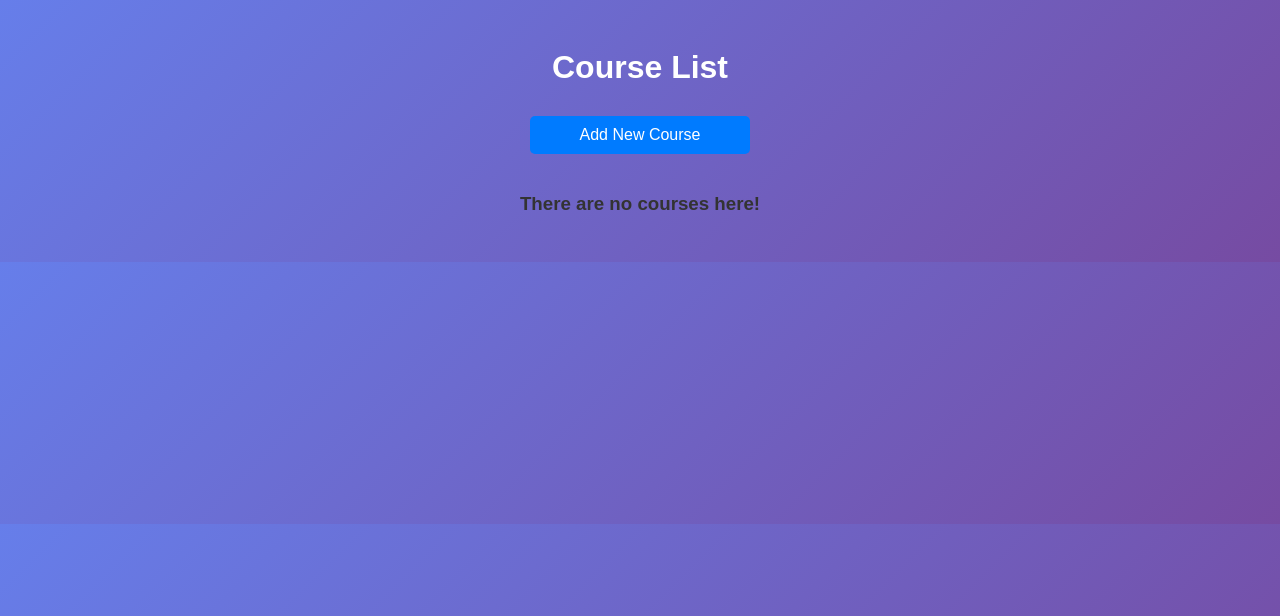
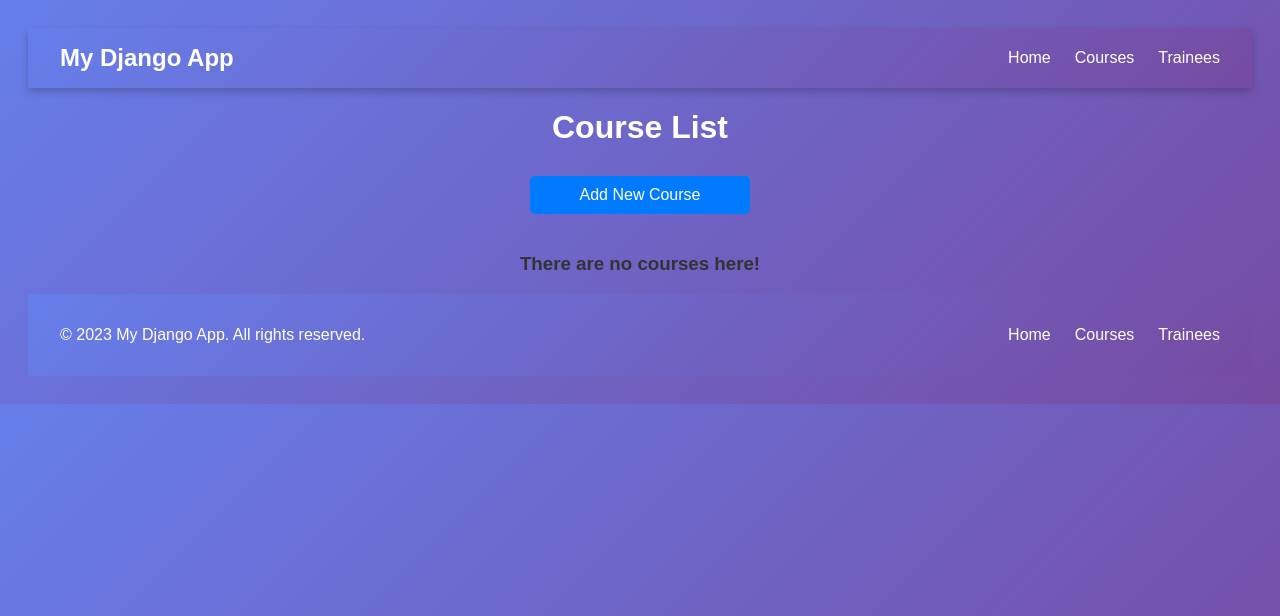
Before and after one commit to MostafaKadry/iti_platform, a Django app: page /courses/ in a window 1280 px wide. Shown: the top 616 px of the page. Run offline with Django 5.2, Linux system fonts and the light colour scheme.

Commit message:
ending of courses app

```diff
--- a/DjangoProject/settings.py
+++ b/DjangoProject/settings.py
@@ -118,6 +118,7 @@ USE_TZ = True
 # https://docs.djangoproject.com/en/5.1/howto/static-files/
 
 STATIC_URL = 'static/'
+STATICFILES_DIRS = [BASE_DIR / 'static']
 
 # Default primary key field type
 # https://docs.djangoproject.com/en/5.1/ref/settings/#default-auto-field
--- a/DjangoProject/urls.py
+++ b/DjangoProject/urls.py
@@ -19,6 +19,6 @@ from django.urls import include, path
 
 urlpatterns = [
    # path('admin/', admin.site.urls),
-    path("trainees/", include("trainee.urls")),
-    path("courses/", include("course.urls"))
+    path("trainees/", include("trainee.urls"), name="trainees"),
+    path("courses/", include("course.urls"), name="courses")
 ]
--- a/course/templates/all_courses.html
+++ b/course/templates/all_courses.html
@@ -1,3 +1,6 @@
+{% extends 'base.html' %}
+{% load static %}
+{% block content %}
 <!DOCTYPE html>
 <html lang="en">
 <head>
@@ -133,3 +136,5 @@
     </div>
 </body>
 </html>
+
+{% endblock %}
--- a/course/templates/course_form.html
+++ b/course/templates/course_form.html
@@ -1,3 +1,7 @@
+{% extends 'base.html' %}
+{% load static %}
+{% block content %}
+
 <!DOCTYPE html>
 <html lang="en">
 <head>
@@ -124,3 +128,5 @@
     </div>
 </body>
 </html>
+
+{% endblock %}
--- a/course/templates/update_course.html
+++ b/course/templates/update_course.html
@@ -1,3 +1,6 @@
+{% extends 'base.html' %}
+{% load static %}
+{% block content %}
 <!DOCTYPE html>
 <html lang="en">
 <head>
@@ -112,3 +115,6 @@
     </div>
 </body>
 </html>
+
+
+{% endblock %}
--- /dev/null
+++ b/static/styles/footer.css
@@ -0,0 +1,42 @@
+.footer {
+    background: linear-gradient(135deg, #667eea, #764ba2);
+    color: white;
+    padding: 1rem 2rem;
+    text-align: center;
+    margin-top: auto; /* Push footer to the bottom */
+}
+
+.footer-container {
+    max-width: 1200px;
+    margin: 0 auto;
+    display: flex;
+    justify-content: space-between;
+    align-items: center;
+}
+
+.footer-links {
+    list-style: none;
+    display: flex;
+    gap: 1.5rem;
+    margin: 0;
+    padding: 0;
+}
+
+.footer-links li a {
+    color: white;
+    text-decoration: none;
+    font-size: 1rem;
+    transition: color 0.3s ease;
+}
+
+.footer-links li a:hover {
+    color: #ffdd57;
+}
+
+/* Mobile Responsiveness */
+@media (max-width: 768px) {
+    .footer-container {
+        flex-direction: column;
+        gap: 1rem;
+    }
+}
--- /dev/null
+++ b/static/styles/navbar.css
@@ -0,0 +1,75 @@
+
+.navbar {
+    background: linear-gradient(135deg, #667eea, #764ba2);
+    padding: 1rem 2rem;
+    box-shadow: 0px 4px 8px rgba(0, 0, 0, 0.2);
+}
+
+.navbar-container {
+    display: flex;
+    justify-content: space-between;
+    align-items: center;
+    max-width: 1200px;
+    margin: 0 auto;
+}
+
+.navbar-logo {
+    color: white;
+    font-size: 1.5rem;
+    font-weight: 600;
+    text-decoration: none;
+}
+
+.navbar-menu {
+    list-style: none;
+    display: flex;
+    gap: 1.5rem;
+    margin: 0;
+    padding: 0;
+}
+
+.navbar-menu li a {
+    color: white;
+    text-decoration: none;
+    font-size: 1rem;
+    transition: color 0.3s ease;
+}
+
+.navbar-menu li a:hover {
+    color: #ffdd57;
+}
+
+.navbar-toggle {
+    display: none;
+    flex-direction: column;
+    cursor: pointer;
+}
+
+.navbar-toggle .bar {
+    height: 3px;
+    width: 25px;
+    background-color: white;
+    margin: 4px 0;
+    transition: all 0.3s ease;
+}
+
+/* Mobile Responsiveness */
+@media (max-width: 768px) {
+    .navbar-menu {
+        display: none;
+        flex-direction: column;
+        width: 100%;
+        background: linear-gradient(135deg, #667eea, #764ba2);
+        position: absolute;
+        top: 60px;
+        left: 0;
+    }
+
+    .navbar-menu.active {
+        display: flex;
+    }
+
+    .navbar-toggle {
+        display: flex;
+    }
+}
--- /dev/null
+++ b/templates/base.html
@@ -0,0 +1,34 @@
+
+<!DOCTYPE html>
+<html lang="en">
+<head>
+    <meta charset="UTF-8">
+    <meta name="viewport" content="width=device-width, initial-scale=1.0">
+    <title>{% block title %}My Django App{% endblock %}</title>
+ {% load static %}
+    <link rel="stylesheet" href="{% static 'styles/navbar.css' %}">
+    <link rel="stylesheet" href="{% static 'styles/footer.css' %}">
+    {% block extra_css %}{% endblock %}
+</head>
+<body>
+    {% include 'navbar.html' %}
+
+    <main>
+        {% block content %}
+
+        {% endblock %}
+    </main>
+
+    {% include 'footer.html' %}
+
+    <script>
+        // Mobile menu toggle
+        const mobileMenu = document.getElementById('mobile-menu');
+        const navbarMenu = document.querySelector('.navbar-menu');
+
+        mobileMenu.addEventListener('click', () => {
+            navbarMenu.classList.toggle('active');
+        });
+    </script>
+</body>
+</html>
--- a/templates/footer.html
+++ b/templates/footer.html
@@ -1,10 +1,11 @@
-<!DOCTYPE html>
-<html lang="en">
-<head>
-    <meta charset="UTF-8">
-    <title>Title</title>
-</head>
-<body>
-
-</body>
-</html>
+<!-- footer.html -->
+<footer class="footer">
+    <div class="footer-container">
+        <p>&copy; 2023 My Django App. All rights reserved.</p>
+        <ul class="footer-links">
+            <li><a href="/">Home</a></li>
+            <li><a href="{% url 'retrieve_courses' %}">Courses</a></li>
+            <li><a href="{% url 'get_trainee' %}">Trainees</a></li>
+        </ul>
+    </div>
+</footer>
--- a/templates/navbar.html
+++ b/templates/navbar.html
@@ -1,10 +1,16 @@
-<!DOCTYPE html>
-<html lang="en">
-<head>
-    <meta charset="UTF-8">
-    <title>Title</title>
-</head>
-<body>
 
-</body>
-</html>
+<nav class="navbar">
+    <div class="navbar-container">
+        <a href="/" class="navbar-logo">My Django App</a>
+        <ul class="navbar-menu">
+            <li><a href="/">Home</a></li>
+            <li><a href="{% url 'retrieve_courses' %}">Courses</a></li>
+            <li><a href="{% url 'get_trainee' %}">Trainees</a></li>
+        </ul>
+        <div class="navbar-toggle" id="mobile-menu">
+            <span class="bar"></span>
+            <span class="bar"></span>
+            <span class="bar"></span>
+        </div>
+    </div>
+</nav>
--- a/trainee/templates/add_trainee.html
+++ b/trainee/templates/add_trainee.html
@@ -1,3 +1,6 @@
+{% extends 'base.html' %}
+{% load static %}
+{% block content %}
 <!DOCTYPE html>
 <html lang="en">
 <head>
@@ -90,3 +93,4 @@
     </div>
 </body>
 </html>
+{% endblock %}
--- a/trainee/templates/retrive_trainee.html
+++ b/trainee/templates/retrive_trainee.html
@@ -1,3 +1,6 @@
+{% extends 'base.html' %}
+{% load static %}
+{% block content %}
 <!DOCTYPE html>
 <html lang="en">
 <head>
@@ -53,3 +56,4 @@
     {% endif %}
 </body>
 </html>
+{% endblock %}
--- a/trainee/templates/update_trainee.html
+++ b/trainee/templates/update_trainee.html
@@ -1,3 +1,6 @@
+{% extends 'base.html' %}
+{% load static %}
+{% block content %}
 <!DOCTYPE html>
 <html lang="en">
 <head>
@@ -90,3 +93,4 @@
     </div>
 </body>
 </html>
+{% endblock %}
```
